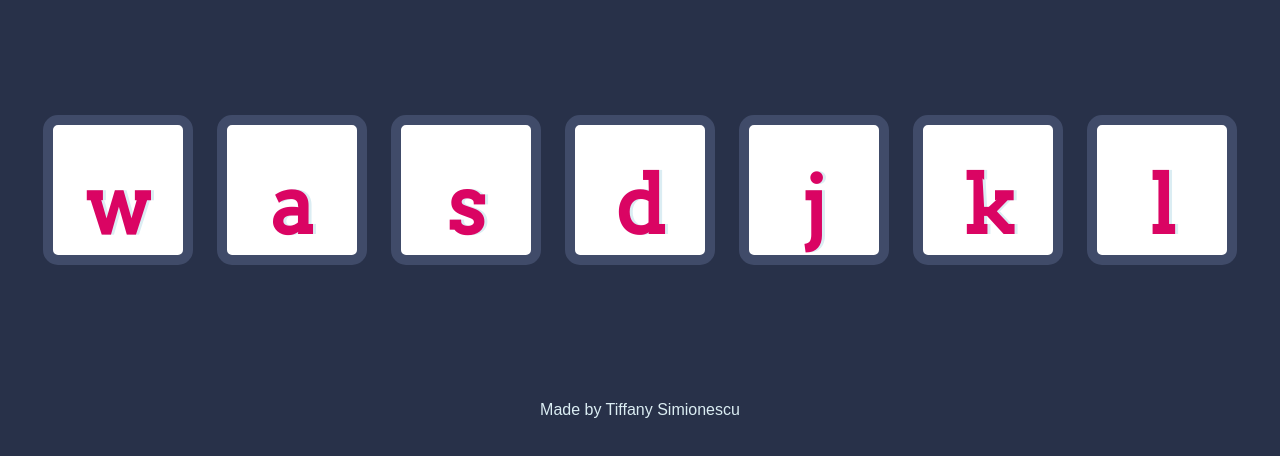
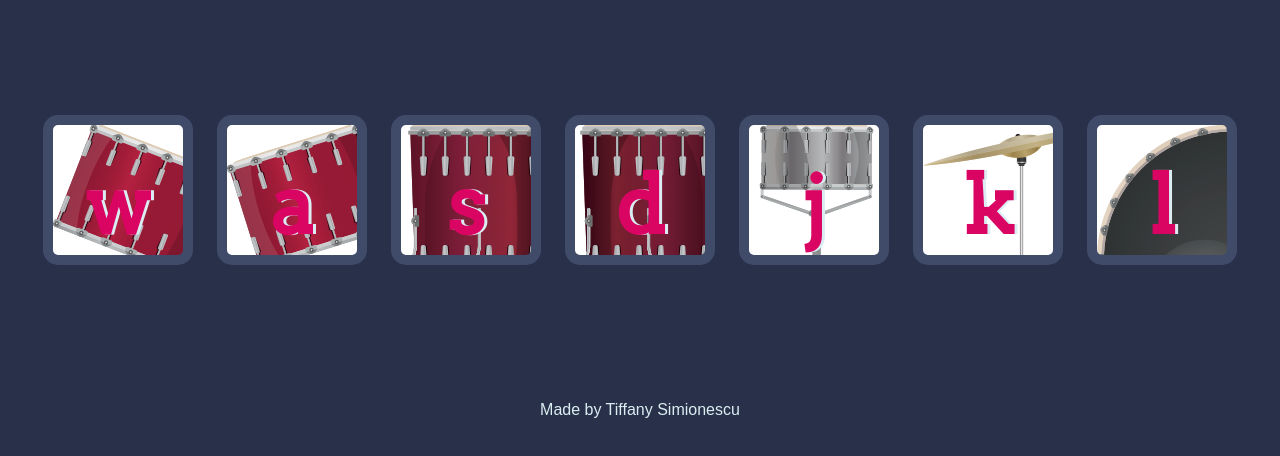
Before and after one commit to tiffany-simionescu/drum-kit, a plain HTML site: page index.html in a window 1280 px wide. Shown: the part 174-630 px from the top of the page. Drawn offline with Linux system fonts and the light colour scheme.

Commit message:
Added drum images.

```diff
--- a/javascript/index.js
+++ b/javascript/index.js
@@ -2,6 +2,9 @@ var numberOfDrumButtons = document.querySelectorAll(".drum").length;
 
 for (var i = 0; i < numberOfDrumButtons; i++) {
     document.querySelectorAll(".drum")[i].addEventListener("click", function () {
-        alert("I got clicked");
+        this.style.color = "white";
     })
 }
+
+// var audio = new Audio('sounds/tom-1.mp3');
+//         audio.play();
--- a/styles/styles.css
+++ b/styles/styles.css
@@ -17,31 +17,31 @@ footer {
 }
 
 .w {
-
+ background-image: url("../images/tom1.png");
 }
 
 .a {
-
+  background-image: url("../images/tom2.png");
 }
 
 .s {
-
+  background-image: url("../images/tom3.png");
 }
 
 .d {
-
+  background-image: url("../images/tom4.png");
 }
 
 .j {
-
+  background-image: url("../images/snare.png");
 }
 
 .k {
-
+  background-image: url("../images/crash.png");
 }
 
 .l {
-
+  background-image: url("../images/kick.png");
 }
 
 .set {
```
